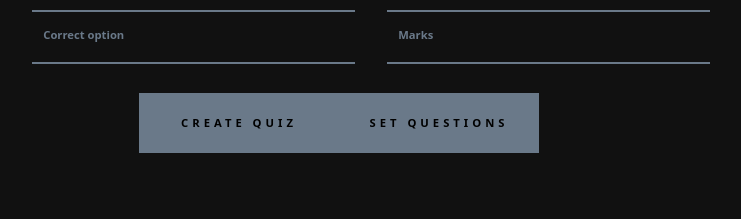
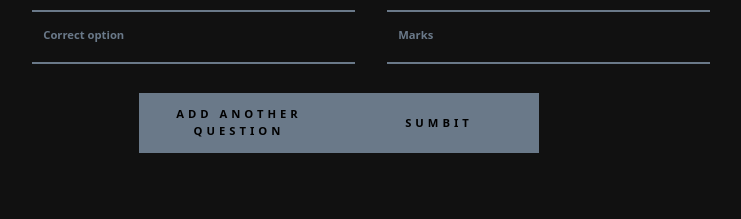
Before and after one commit to harsh-singhal7385/mock-project-quiz-app, a Django app: page /admin_add_question/ in a window 1280 px wide. Shown: the part 581-800 px from the top of the page, without its empty margins (269-1010 px from the left). Run offline with Django 4.2, Linux system fonts and the light colour scheme.

Commit message:
major  changes

```diff
--- a/quiz/templates/quiz_admin/add_questions.html
+++ b/quiz/templates/quiz_admin/add_questions.html
@@ -60,10 +60,9 @@
 
             </span>
 
-            <button id="send-button" type="button">Create Quiz</button>
+            <button id="send-button" type="button">Add Another Question</button>
 
-            <a id="header-links" href="{% url 'admin_add_question' %}"><button id="send-button" type="button">Set
-                Questions</button>
+            <a id="header-links" href="{% url 'admin_add_quiz' %}"><button id="send-button" type="button">Sumbit </button>
                 <span class="input " ></span>
                 <span class="input " ></span>
 
```
